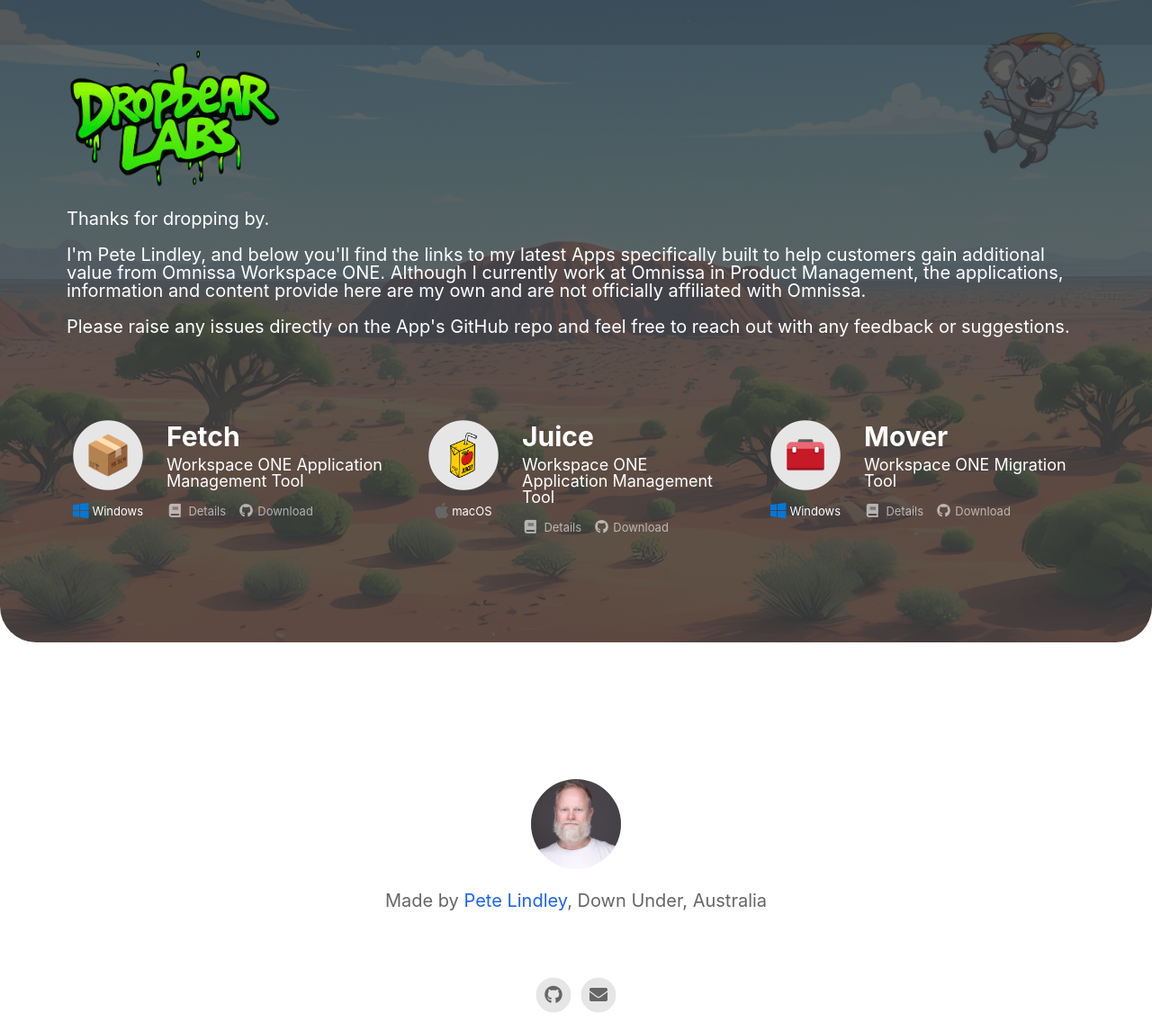
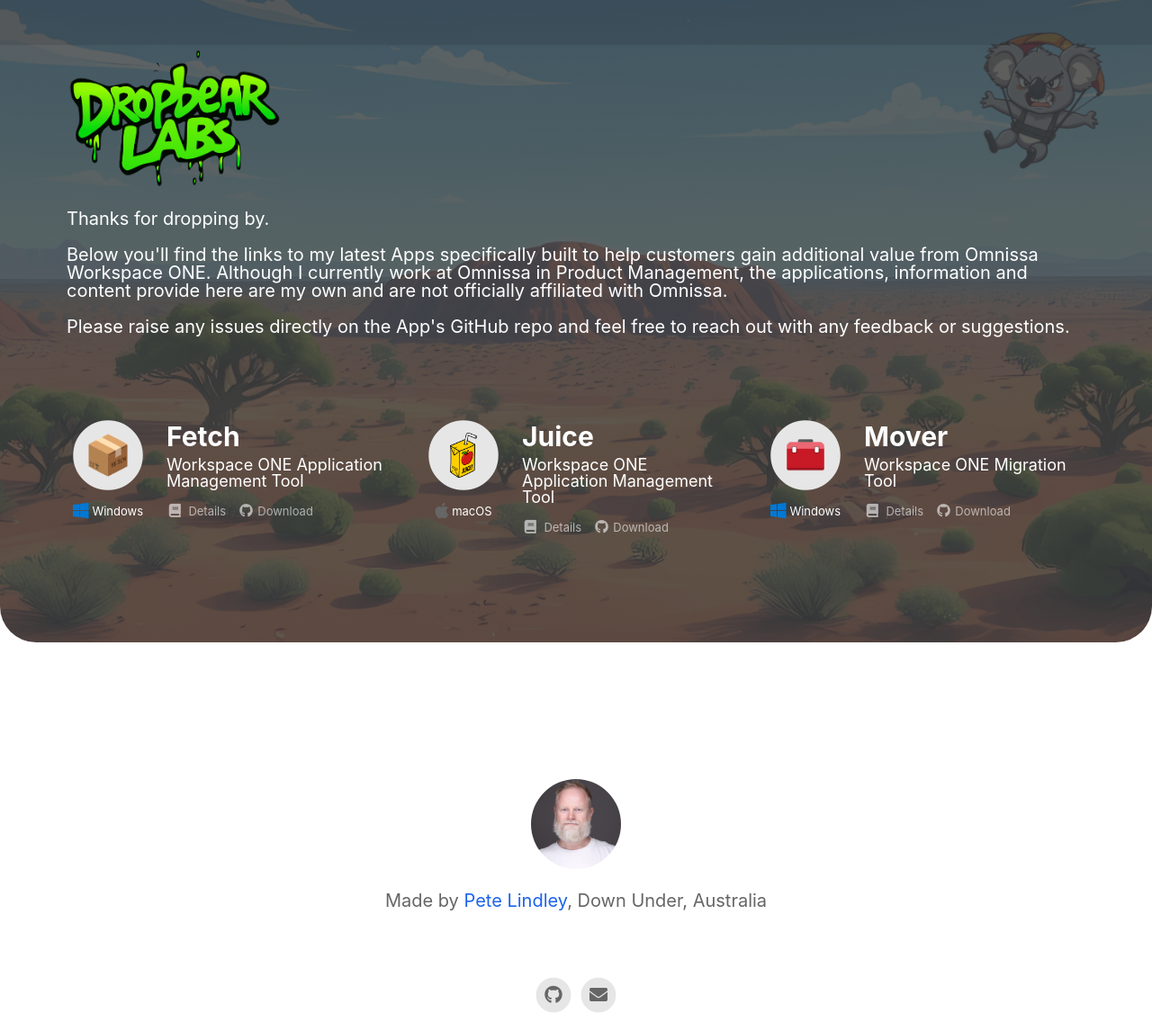
Before and after one commit to tbwfdu/tbwfdu.github.io, a Jekyll site: the page built from index.html, in a window 1280 px wide. Shown: the whole page at 90% size. Built offline with Jekyll 4.4.1, drawn with Linux system fonts in a browser that asks for light colours; nearby versions of some CDN libraries; part of the change alters nothing that is shown.

```diff
--- a/_config.yml
+++ b/_config.yml
@@ -42,8 +42,8 @@ apps                                      :
     os                                    : windows
     os_title                              : Windows
     logo                                  : mover.png
-    details_link                          : https://
-    download_link                         : https://
+    details_link                          : https://github.com/tbwfdu/mover
+    download_link                         : https://github.com/tbwfdu/mover/releases
 
 
 # Theme Settings
--- a/_includes/overview.html
+++ b/_includes/overview.html
@@ -6,7 +6,7 @@
             </p>
             <br>
             <p>
-                I'm Pete Lindley, and below you'll find the links to my latest Apps specifically built to help customers gain additional value from Omnissa Workspace ONE. Although I currently work at Omnissa in Product Management, the applications, information and content provide here are my own and are not officially affiliated with Omnissa.
+                Below you'll find the links to my latest Apps specifically built to help customers gain additional value from Omnissa Workspace ONE. Although I currently work at Omnissa in Product Management, the applications, information and content provide here are my own and are not officially affiliated with Omnissa.
             </p>
             <br>
             <p>
```
